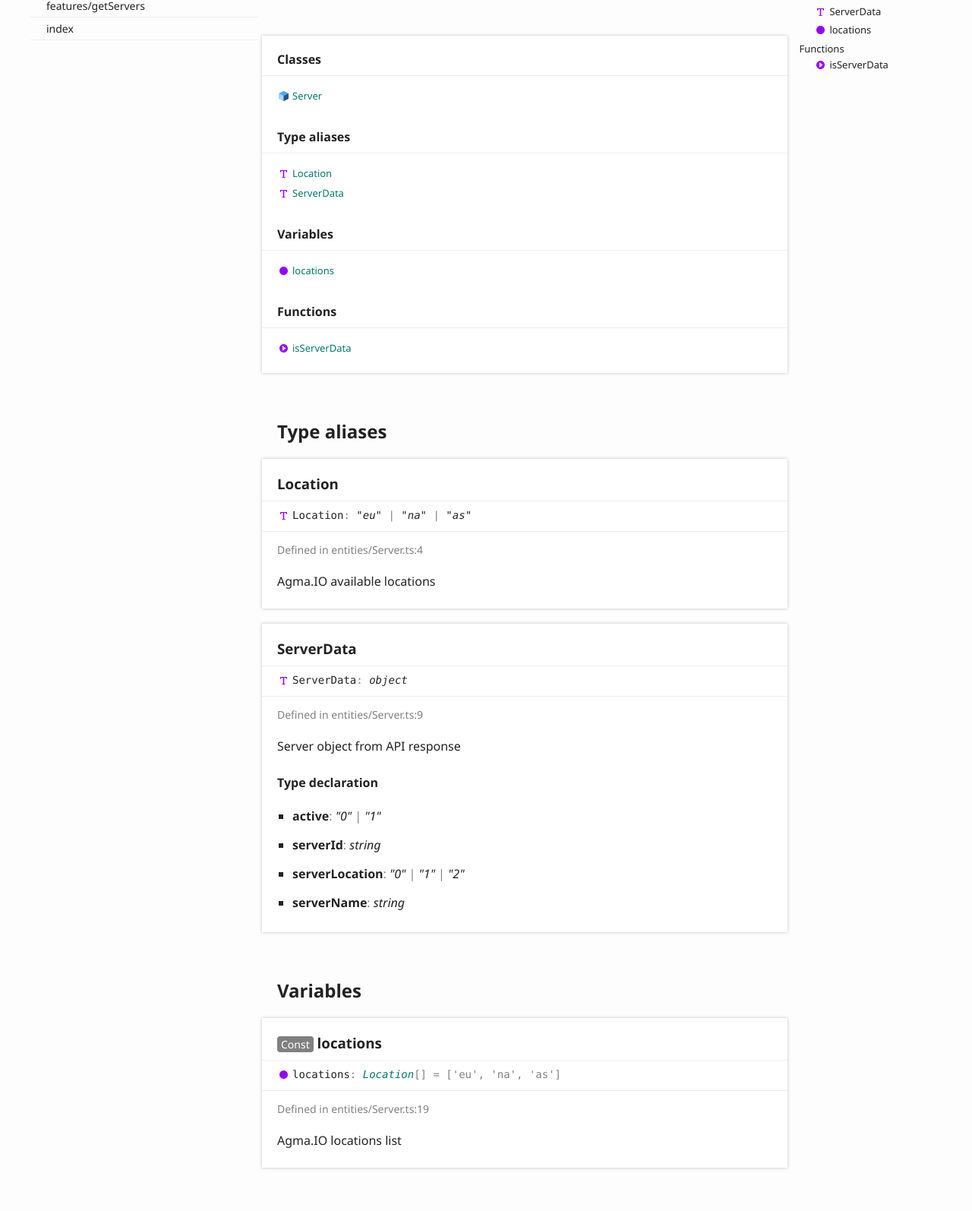
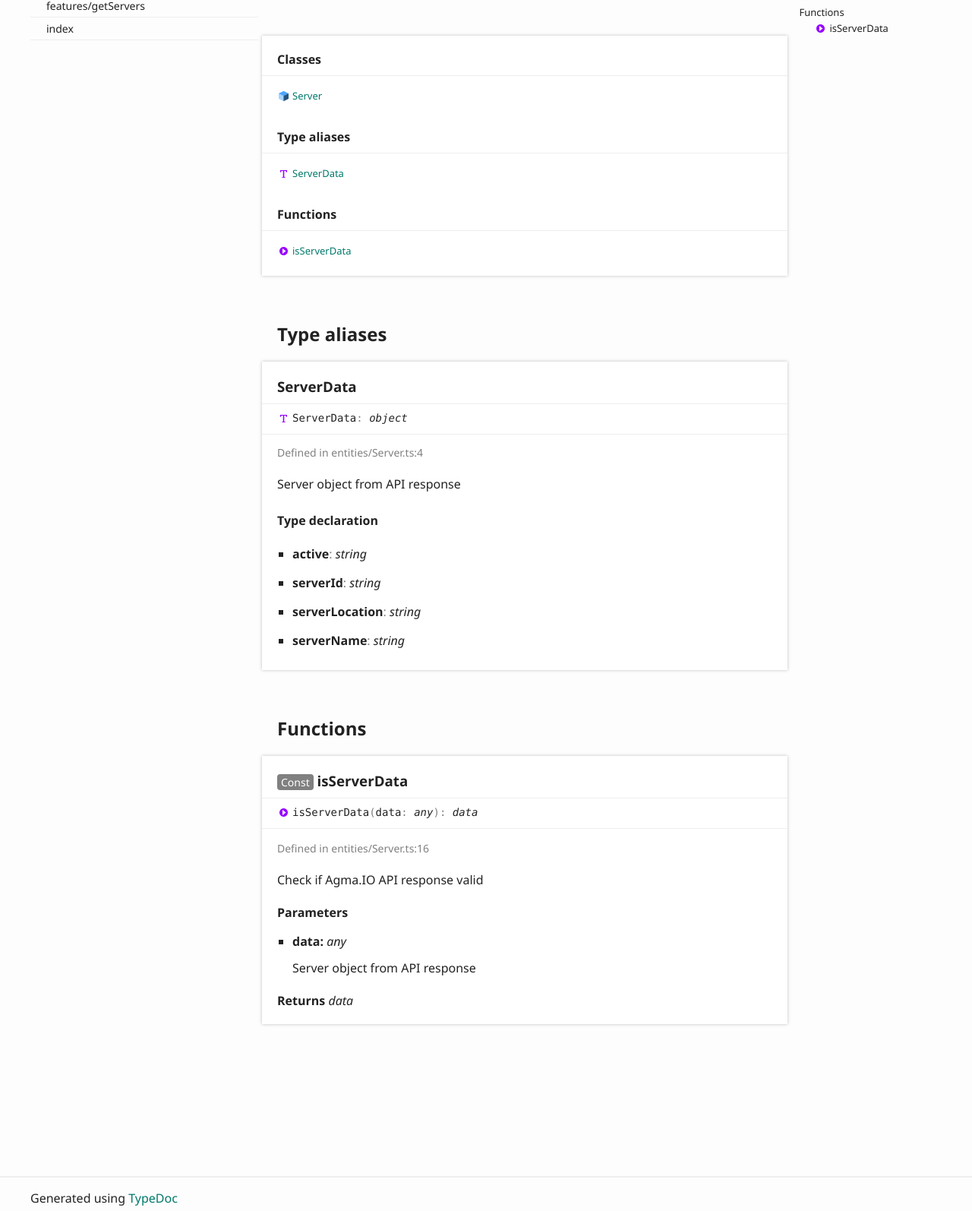
Before and after one commit to agma-js/agma.js, a website: page docs/modules/_entities_server_.html in a window 1280 px wide. Shown: the part 208-1802 px from the top of the page at 76% size. Drawn offline with Linux system fonts and the light colour scheme.

Commit message:
Update documentation

```diff
--- a/docs/modules/_entities_server_.html
+++ b/docs/modules/_entities_server_.html
@@ -95,14 +95,7 @@
 						<section class="tsd-index-section ">
 							<h3>Type aliases</h3>
 							<ul class="tsd-index-list">
-								<li class="tsd-kind-type-alias tsd-parent-kind-module"><a href="_entities_server_.html#location" class="tsd-kind-icon">Location</a></li>
 								<li class="tsd-kind-type-alias tsd-parent-kind-module"><a href="_entities_server_.html#serverdata" class="tsd-kind-icon">ServerData</a></li>
-							</ul>
-						</section>
-						<section class="tsd-index-section ">
-							<h3>Variables</h3>
-							<ul class="tsd-index-list">
-								<li class="tsd-kind-variable tsd-parent-kind-module"><a href="_entities_server_.html#locations" class="tsd-kind-icon">locations</a></li>
 							</ul>
 						</section>
 						<section class="tsd-index-section ">
@@ -117,27 +110,12 @@
 			<section class="tsd-panel-group tsd-member-group ">
 				<h2>Type aliases</h2>
 				<section class="tsd-panel tsd-member tsd-kind-type-alias tsd-parent-kind-module">
-					<a name="location" class="tsd-anchor"></a>
-					<h3>Location</h3>
-					<div class="tsd-signature tsd-kind-icon">Location<span class="tsd-signature-symbol">:</span> <span class="tsd-signature-type">"eu"</span><span class="tsd-signature-symbol"> | </span><span class="tsd-signature-type">"na"</span><span class="tsd-signature-symbol"> | </span><span class="tsd-signature-type">"as"</span></div>
-					<aside class="tsd-sources">
-						<ul>
-							<li>Defined in entities/Server.ts:4</li>
-						</ul>
-					</aside>
-					<div class="tsd-comment tsd-typography tsd-comment-shorttext">
-						<div class="lead">
-							<p>Agma.IO available locations</p>
-						</div>
-					</div>
-				</section>
-				<section class="tsd-panel tsd-member tsd-kind-type-alias tsd-parent-kind-module">
 					<a name="serverdata" class="tsd-anchor"></a>
 					<h3>Server<wbr>Data</h3>
 					<div class="tsd-signature tsd-kind-icon">Server<wbr>Data<span class="tsd-signature-symbol">:</span> <span class="tsd-signature-type">object</span></div>
 					<aside class="tsd-sources">
 						<ul>
-							<li>Defined in entities/Server.ts:9</li>
+							<li>Defined in entities/Server.ts:4</li>
 						</ul>
 					</aside>
 					<div class="tsd-comment tsd-typography tsd-comment-shorttext">
@@ -149,36 +127,18 @@
 						<h4>Type declaration</h4>
 						<ul class="tsd-parameters">
 							<li class="tsd-parameter">
-								<h5>active<span class="tsd-signature-symbol">: </span><span class="tsd-signature-type">"0"</span><span class="tsd-signature-symbol"> | </span><span class="tsd-signature-type">"1"</span></h5>
+								<h5>active<span class="tsd-signature-symbol">: </span><span class="tsd-signature-type">string</span></h5>
 							</li>
 							<li class="tsd-parameter">
 								<h5>server<wbr>Id<span class="tsd-signature-symbol">: </span><span class="tsd-signature-type">string</span></h5>
 							</li>
 							<li class="tsd-parameter">
-								<h5>server<wbr>Location<span class="tsd-signature-symbol">: </span><span class="tsd-signature-type">"0"</span><span class="tsd-signature-symbol"> | </span><span class="tsd-signature-type">"1"</span><span class="tsd-signature-symbol"> | </span><span class="tsd-signature-type">"2"</span></h5>
+								<h5>server<wbr>Location<span class="tsd-signature-symbol">: </span><span class="tsd-signature-type">string</span></h5>
 							</li>
 							<li class="tsd-parameter">
 								<h5>server<wbr>Name<span class="tsd-signature-symbol">: </span><span class="tsd-signature-type">string</span></h5>
 							</li>
 						</ul>
-					</div>
-				</section>
-			</section>
-			<section class="tsd-panel-group tsd-member-group ">
-				<h2>Variables</h2>
-				<section class="tsd-panel tsd-member tsd-kind-variable tsd-parent-kind-module">
-					<a name="locations" class="tsd-anchor"></a>
-					<h3><span class="tsd-flag ts-flagConst">Const</span> locations</h3>
-					<div class="tsd-signature tsd-kind-icon">locations<span class="tsd-signature-symbol">:</span> <a href="_entities_server_.html#location" class="tsd-signature-type">Location</a><span class="tsd-signature-symbol">[]</span><span class="tsd-signature-symbol"> = [&#x27;eu&#x27;, &#x27;na&#x27;, &#x27;as&#x27;]</span></div>
-					<aside class="tsd-sources">
-						<ul>
-							<li>Defined in entities/Server.ts:19</li>
-						</ul>
-					</aside>
-					<div class="tsd-comment tsd-typography tsd-comment-shorttext">
-						<div class="lead">
-							<p>Agma.IO locations list</p>
-						</div>
 					</div>
 				</section>
 			</section>
@@ -194,7 +154,7 @@
 						<li class="tsd-description">
 							<aside class="tsd-sources">
 								<ul>
-									<li>Defined in entities/Server.ts:26</li>
+									<li>Defined in entities/Server.ts:16</li>
 								</ul>
 							</aside>
 							<div class="tsd-comment tsd-typography tsd-comment-shorttext">
@@ -227,13 +187,7 @@
 						<a href="../classes/_entities_server_.server.html" class="tsd-kind-icon">Server</a>
 					</li>
 					<li class=" tsd-kind-type-alias tsd-parent-kind-module root">
-						<a href="_entities_server_.html#location" class="tsd-kind-icon">Location</a>
-					</li>
-					<li class=" tsd-kind-type-alias tsd-parent-kind-module root">
 						<a href="_entities_server_.html#serverdata" class="tsd-kind-icon">Server<wbr>Data</a>
-					</li>
-					<li class=" tsd-kind-variable tsd-parent-kind-module root">
-						<a href="_entities_server_.html#locations" class="tsd-kind-icon">locations</a>
 					</li>
 					<li class=" tsd-kind-function tsd-parent-kind-module root">
 						<a href="_entities_server_.html#isserverdata" class="tsd-kind-icon">is<wbr>Server<wbr>Data</a>
```
Also changed, not shown: docs/assets/js/search.json (+1 -1 lines), docs/classes/_entities_server_.server.html (+6 -12 lines), docs/modules/_features_getservers_.html (+2 -13 lines).
